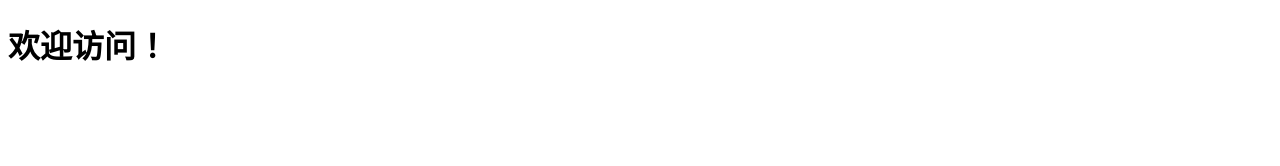
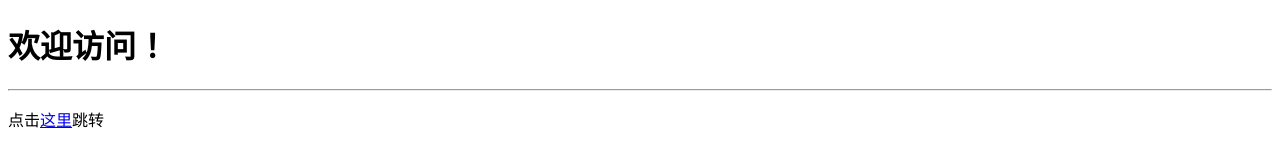
Before and after one commit to feiyushengge/feiyushengege.github.io, a plain HTML site: page index.html in a window 1280 px wide. Drawn offline with Linux system fonts and the light colour scheme.

Commit message:
20250817
测试

```diff
--- a/index.html
+++ b/index.html
@@ -5,5 +5,7 @@
    </head>
    <body>
      <h1>欢迎访问！</h1>
+	 <hr />
+	 <p>点击<a href="/new.html">这里</a>跳转</p>
    </body>
    </html>
```
Also changed, not shown: new.html (added, +9 -0 lines).
